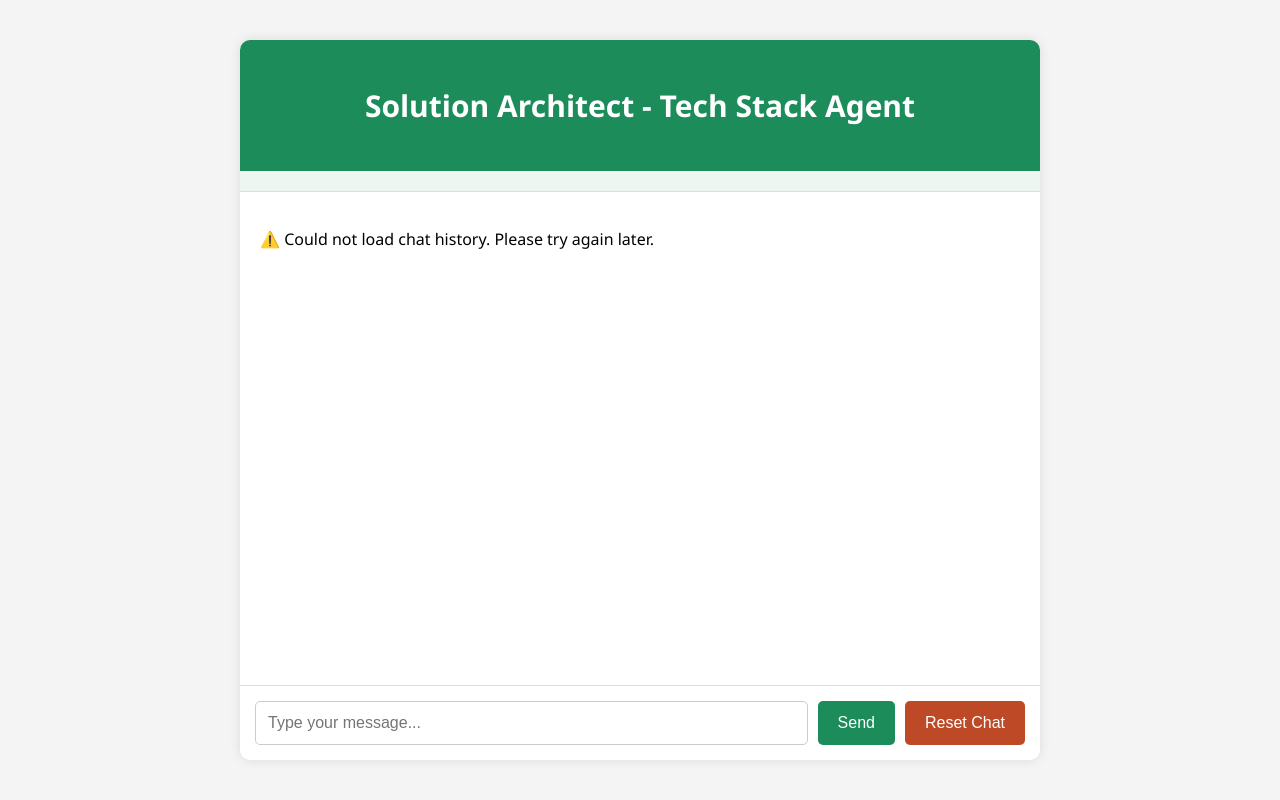
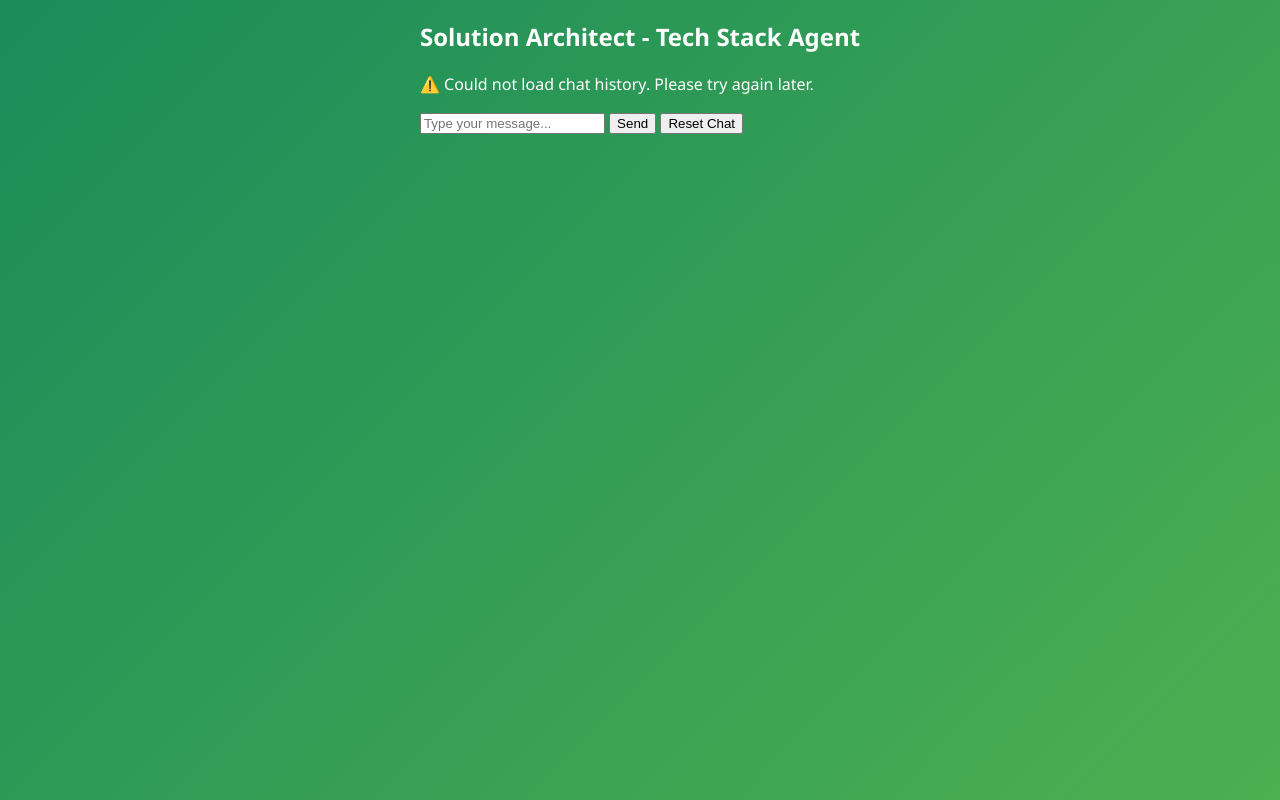
Before and after one commit to Behordeun/mastercard_solution_tech_stack_agent, a FastAPI app: template src/mastercard_solution_tech_stack_agent/templates/chat.html in a window 1280 px wide. Run offline with FastAPI, Linux system fonts and the light colour scheme; the template is opened without the code that fills it, so the values that code supplies are empty; parts of the project's set-up code (start-up, migrations or seed data) failed here and were passed over.

Commit message:
feat: Implement homepage and enhance chat functionality with user authentication features

```diff
--- a/src/mastercard_solution_tech_stack_agent/static/css/style.css
+++ b/src/mastercard_solution_tech_stack_agent/static/css/style.css
@@ -1,129 +1,86 @@
+/* General Styles */
 body {
   margin: 0;
   font-family: 'Segoe UI', sans-serif;
-    background: #f4f4f4;
+  background: linear-gradient(135deg, #1b8c5a, #4caf50);
+  color: #fff;
+  display: flex;
+  flex-direction: column;
+  align-items: center;
+  justify-content: flex-start;
+  min-height: 100vh;
+}
+
+/* Navigation Bar */
+.navbar {
+  background-color: rgba(0, 0, 0, 0.8);
+  width: 100%;
+  padding: 10px 20px;
+  position: fixed;
+  top: 0;
+  z-index: 1000;
+}
+
+.navbar ul {
+  list-style: none;
+  margin: 0;
+  padding: 0;
   display: flex;
   justify-content: center;
-    align-items: center;
-    height: 100vh;
+  gap: 20px;
 }
 
-  .chat-container {
-    display: flex;
-    flex-direction: column;
-    max-width: 800px;
-    width: 100%;
-    height: 90vh;
-    background: #fff;
-    border-radius: 10px;
-    box-shadow: 0 0 12px rgba(0, 0, 0, 0.1);
+.navbar ul li {
+  display: inline;
 }
 
-  .chat-header {
-    background: #1b8c5a;
+.navbar ul li a {
   color: white;
-    padding: 20px;
-    font-size: 20px;
-    text-align: center;
+  text-decoration: none;
+  font-size: 16px;
   font-weight: bold;
-    border-top-left-radius: 10px;
-    border-top-right-radius: 10px;
 }
 
-  #pillar-banner {
-    background: #eef6f2;
-    color: #333;
-    padding: 10px;
-    text-align: center;
-    font-size: 14px;
-    border-bottom: 1px solid #ddd;
+.navbar ul li a:hover {
+  text-decoration: underline;
 }
 
-  .chat-box {
-    flex: 1;
+/* Welcome Section */
+.welcome-container {
+  text-align: center;
+  margin-top: 100px;
   padding: 20px;
-    overflow-y: auto;
-    display: flex;
-    flex-direction: column;
 }
 
-  .chat-message {
-    padding: 12px 16px;
-    margin: 10px 0;
-    border-radius: 10px;
-    max-width: 75%;
-    word-wrap: break-word;
-    line-height: 1.5;
+.welcome-container h1 {
+  font-size: 48px;
+  margin-bottom: 20px;
+  color: #fff;
+  text-shadow: 2px 2px 4px rgba(0, 0, 0, 0.5);
 }
 
-  .user-message {
-    background-color: #d1e7dd;
-    align-self: flex-end;
-    text-align: right;
+.welcome-container p {
+  font-size: 20px;
+  margin-bottom: 30px;
+  color: #f0f0f0;
 }
 
-  .bot-message {
-    background-color: #f0f0f0;
-    align-self: flex-start;
-    text-align: left;
+.start-chat-btn {
+  background: #fff;
+  color: #1b8c5a;
+  border: none;
+  padding: 15px 30px;
+  border-radius: 5px;
+  cursor: pointer;
+  font-size: 18px;
+  font-weight: bold;
+  box-shadow: 0 4px 6px rgba(0, 0, 0, 0.2);
+  transition: all 0.3s ease;
 }
 
-  .chat-input-container {
-    display: flex;
-    padding: 15px;
-    border-top: 1px solid #ddd;
+.start-chat-btn:hover {
+  background: #4caf50;
+  color: #fff;
+  transform: translateY(-2px);
+  box-shadow: 0 6px 8px rgba(0, 0, 0, 0.3);
 }
-
-  .chat-input {
-    flex: 1;
-    padding: 12px;
-    border: 1px solid #ccc;
-    border-radius: 5px;
-    font-size: 16px;
-  }
-
-  .send-btn {
-    background: #1b8c5a;
-    color: white;
-    border: none;
-    padding: 12px 20px;
-    margin-left: 10px;
-    border-radius: 5px;
-    cursor: pointer;
-    font-size: 16px;
-  }
-
-  .reset-btn {
-    background: #bd4926;
-    color: white;
-    border: none;
-    padding: 12px 20px;
-    margin-left: 10px;
-    border-radius: 5px;
-    cursor: pointer;
-    font-size: 16px;
-  }
-
-  .reset-btn:hover {
-    background-color: #8c351b;
-  }
-
-  .send-btn:hover {
-    background-color: #15754b;
-  }
-
-  @media (max-width: 600px) {
-    .chat-container {
-      height: 100vh;
-      border-radius: 0;
-    }
-
-    .chat-input {
-      font-size: 14px;
-    }
-
-    .send-btn {
-      padding: 10px 14px;
-      font-size: 14px;
-    }
-  }
```
Also changed, not shown: src/mastercard_solution_tech_stack_agent/static/js/app.js (+144 -34 lines), src/mastercard_solution_tech_stack_agent/templates/homepage.html (added, +42 -0 lines), src/mastercard_solution_tech_stack_agent/templates/index.html (+14 -6 lines). Lines whose indentation alone changed are shown as unchanged.
